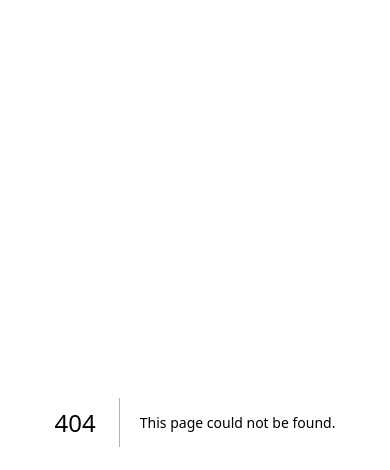
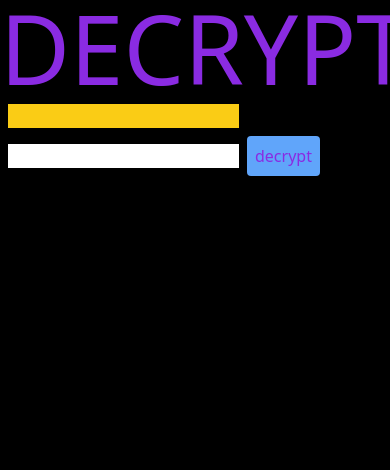
Before and after one commit to MichaelJuannn/symetric-encryption, a Next.js app: page /decrypt in a window 390 px wide. Before the commit this address had no page. Shown: the top 470 px of the page. Built offline with nearby package versions, Linux system fonts and the light colour scheme.

Commit message:
[function done] todo: add responsive

```diff
--- a/src/pages/_app.tsx
+++ b/src/pages/_app.tsx
@@ -1,6 +1,6 @@
-import '@/styles/globals.css'
-import type { AppProps } from 'next/app'
+import '@/styles/globals.css';
+import type { AppProps } from 'next/app';
 
 export default function App({ Component, pageProps }: AppProps) {
-  return <Component {...pageProps} />
+	return <Component {...pageProps} />;
 }
--- /dev/null
+++ b/src/pages/decrypt.tsx
@@ -0,0 +1,38 @@
+import { createDecipheriv, randomBytes } from 'crypto';
+import { useEffect, useState } from 'react';
+
+export default function Decrypt() {
+	const iv = [1, 2, 3, 4, 5, 6, 7, 8, 9, 10, 11, 12, 13, 14, 15, 16];
+
+	const [input, setInput] = useState('');
+	const [key, setKey] = useState<string>();
+	const [result, setResult] = useState('');
+	console.log(result);
+
+	function decrypt() {
+		//@ts-ignore
+		const decipher = createDecipheriv('aes256', buff32, iv);
+		const decrypted =
+			decipher.update(input, 'hex', 'utf-8') + decipher.final('utf-8');
+		setResult(decrypted);
+	}
+
+	return (
+		<>
+			<h1 className='text-8xl'>DECRYPT</h1>
+			<input
+				type='text'
+				className='m-2 bg-yellow-400'
+				onChange={(e) => setInput(e.currentTarget.value)}
+			/>
+			<input
+				type='text'
+				className='m-2'
+				onChange={(e) => setKey(e.currentTarget.value)}
+			/>
+			<button className='p-2 rounded bg-blue-400' onClick={decrypt}>
+				decrypt
+			</button>
+		</>
+	);
+}
--- a/src/pages/index.tsx
+++ b/src/pages/index.tsx
@@ -1,25 +1,12 @@
 import { createCipheriv, createDecipheriv, randomBytes } from 'crypto';
 import { useEffect, useState } from 'react';
-
-// const message = 'i like turtles';
-// const key = randomBytes(32);
-// const iv = randomBytes(16);
-
-// const cipher = createCipheriv('aes256', key, iv);
-// const encryptedMessage =
-// 	cipher.update(message, 'utf8', 'hex') + cipher.final('hex');
-// console.log(encryptedMessage);
-
-// const decipher = createDecipheriv('aes256', key, iv);
-// const decryptedMessage =
-// 	decipher.update(encryptedMessage, 'hex', 'utf-8') + decipher.final('utf-8');
-// console.log(decryptedMessage);
 export default function Home() {
 	const iv = [1, 2, 3, 4, 5, 6, 7, 8, 9, 10, 11, 12, 13, 14, 15, 16];
 	const [message, setMessage] = useState('');
 	const [key, setKey] = useState<Buffer>();
 	const [cipher, setCipher] = useState('');
 	useEffect(() => setKey(randomBytes(32)), []);
+	console.log(key);
 
 	function encrypt() {
 		//@ts-ignore
@@ -31,40 +18,44 @@ export default function Home() {
 
 	return (
 		<>
+			<div className=''>
 				<div>
-				<p className='text-8xl'>Encrypt</p>
+					<p className='text-8xl text-center mb-5'>Symetric Encryption</p>
 				</div>
-			<div className='flex justify-center '>
+				<div className='flex justify-center gap-3 '>
 					<div>
-					<div>Plain Text</div>
+						<div className='text-2xl'>Plain Text</div>
 						<textarea
-						className='resize-none'
+							className='resize-none rounded m-2 ml-0 bg-slate-900'
 							cols={30}
-						rows={10}
+							rows={5}
 							value={message}
 							onChange={(e) => setMessage(e.currentTarget.value)}
 						></textarea>
 					</div>
 					<div>
-					<div>Cipher Text</div>
-					<div className=' whitespace-pre-line max-w-lg bg-red-500'>
-						<p className='whitespace-pre-line'>{cipher}</p>
+						<div className='text-2xl'>Cipher Text</div>
+						<div className=' bg-slate-900 m-2 ml-0 p-5 rounded'>
+							<p className='max-w-md'>{cipher}</p>
 						</div>
 					</div>
 				</div>
 				<div>
-				<div>Key</div>
-				<div>{key}</div>
+					<div className='m-2'>Key</div>
+					<div className='p-2 m-3 bg-slate-800'>{key}</div>
 					<button
-					className='p-2 m-3 bg-red-600 rounded'
+						className='p-2 m-3 bg-violet-600 shadow shadow-violet-600  text-white rounded'
 						onClick={() => setKey(randomBytes(32))}
 					>
 						Generate new Key
 					</button>
-				<button onClick={encrypt}>ENCRYPT</button>
+					<button
+						className='bg-violet-600 text-white py-2 px-4 m-3 shadow shadow-violet-600 rounded'
+						onClick={encrypt}
+					>
+						ENCRYPT
+					</button>
 				</div>
-			<div>
-				<div className='text-8xl'>Decrypt</div>
 			</div>
 		</>
 	);
--- a/src/styles/globals.css
+++ b/src/styles/globals.css
@@ -2,9 +2,14 @@
 @tailwind components;
 @tailwind utilities;
 
+html {
+	min-height: 100%;
+	background: black;
+}
+
 body {
-	background-color: bisque;
-	margin: 1rem;
+	min-height: 100%;
+	color: blueviolet;
 }
 
 p {
```
Lines whose indentation alone changed are shown as unchanged.
